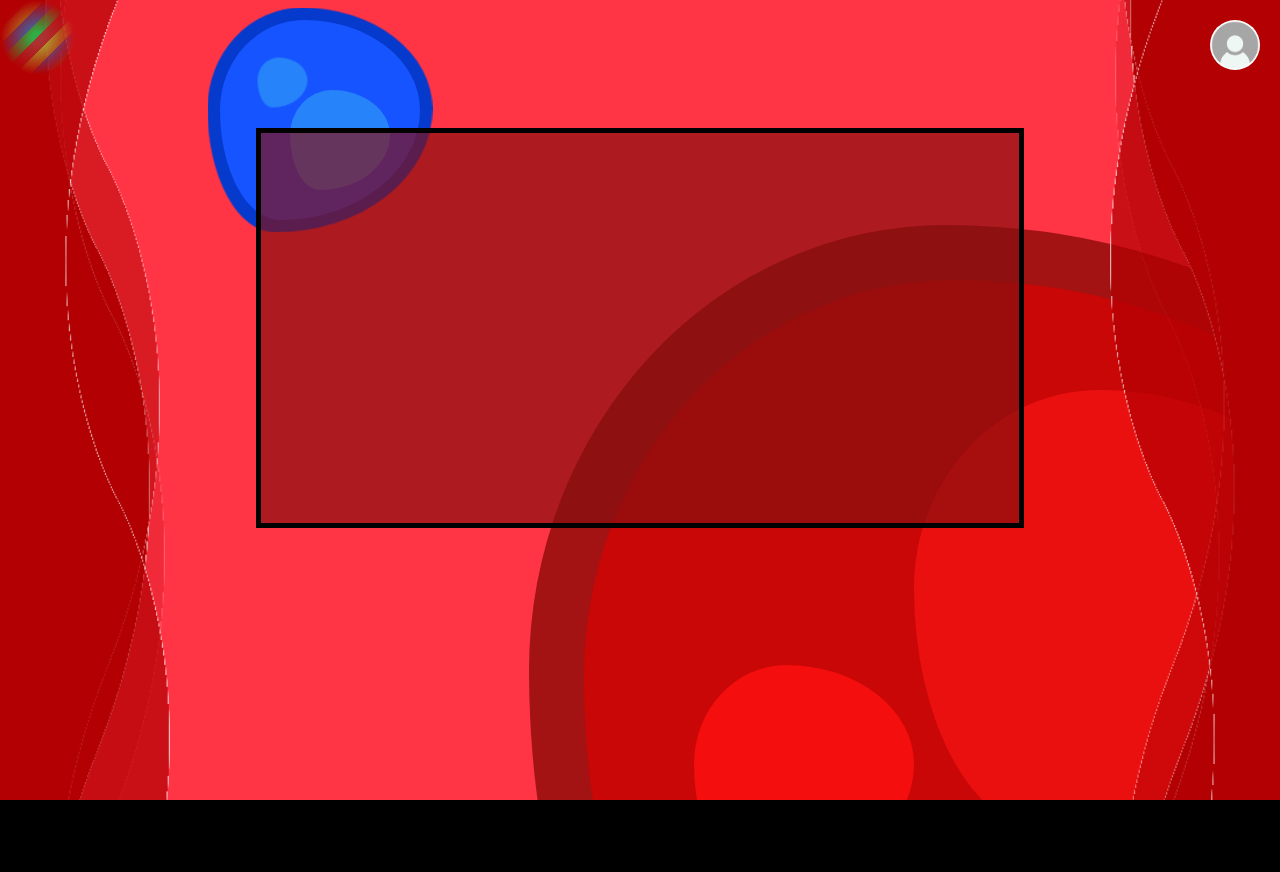
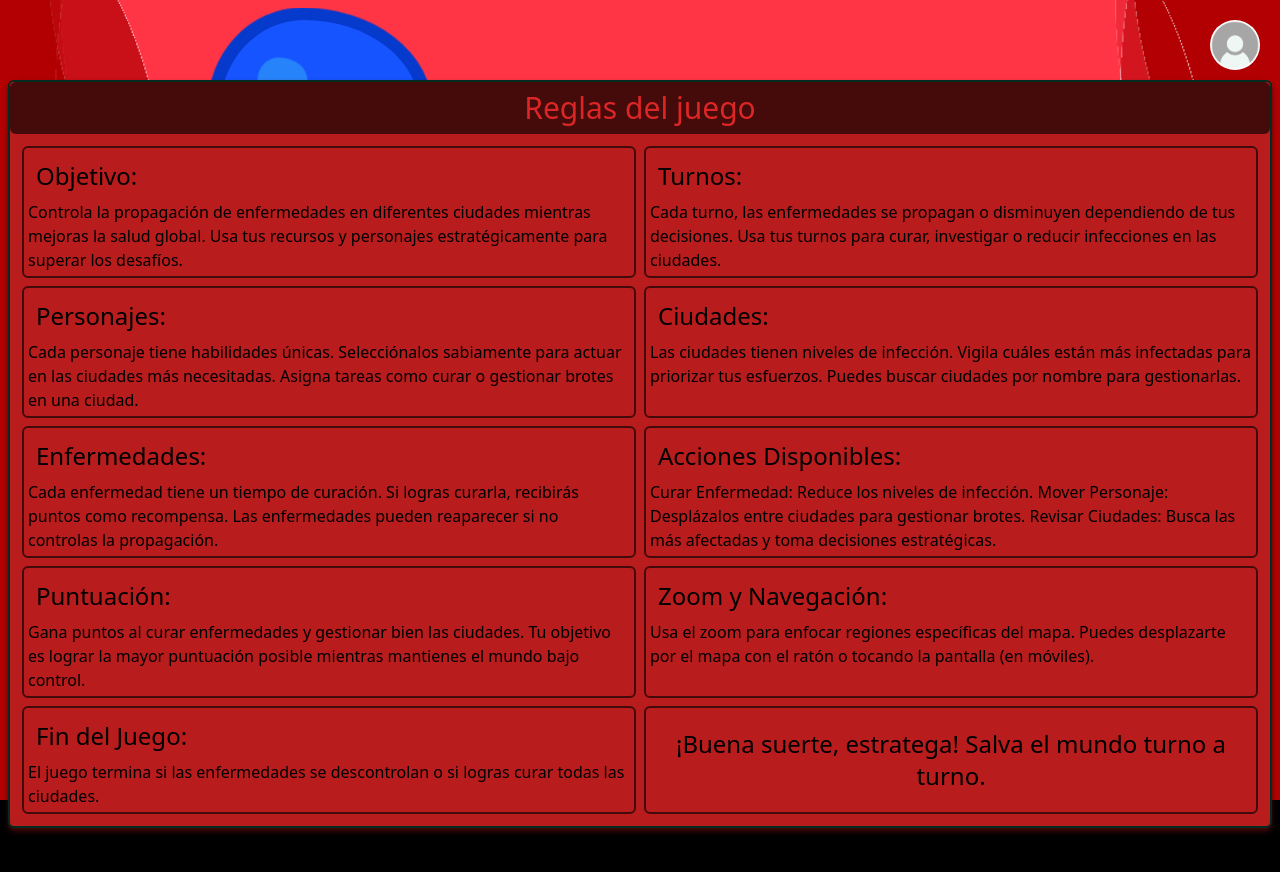
Before and after one commit to LucasWalica/Pandemic, an Angular app in the folder Pandemic18/: page /info in a window 1280 px wide. Shown: the top 872 px of the page. Before the commit the page ends 800 px from the top, so only its background shows below. Built offline with nearby package versions, Linux system fonts and the light colour scheme; sample sign-in values are in the browser's storage.

Commit message:
añadidas instrucciones

```diff
--- a/Pandemic18/src/app/components/informacion/informacion.component.css
+++ b/Pandemic18/src/app/components/informacion/informacion.component.css
@@ -1,33 +1,5 @@
-.panelinfo{
-  border: black solid 5px;
-  position: absolute;
-  transform: translate(-50%);
-  left: 50%;
-  background-color: #851010ab;
-  height: 50%;
-  margin-top: 10%;
-  margin-bottom: 10%;
-}
 
-.striped-div {
-  width: 75px; /* Ancho del div */
-  height: 75px; /* Altura del div */
-  background: repeating-linear-gradient(
-    -45deg, /* Ángulo de las líneas */
-    #ac3333, /* Color 1 */
-    #ac3333 10%, /* Final del Color 1 */
-    #30ac45 10%, /* Inicio del Color 2 */
-    #30ac45 20%, /* Final del Color 2 */
-    #346bb3 20%, /* Inicio del Color 3 */
-    #346bb3 30%, /* Final del Color 3 */
-    #acaa33 30%, /* Inicio del Color 4 */
-    #acaa33 40% /* Final del Color 4 */
-  );
-  border-radius: 100%;
-  mask-image: radial-gradient(circle, rgba(0, 0, 0, 1) 10%, rgba(0, 0, 0, 0) 70%);
-  -webkit-mask-image: radial-gradient(circle, rgba(0, 0, 0, 1) 10%, rgba(0, 0, 0, 0) 70%);
 
-}
 
 
 
--- a/Pandemic18/src/app/components/informacion/informacion.component.html
+++ b/Pandemic18/src/app/components/informacion/informacion.component.html
@@ -6,17 +6,13 @@
     </div>
 }
 
-<div class="panelinfo w-3/5">
-
-</div>
 
 <div class="atras">
 
 </div>
-<div class="striped-div"></div>
 
 
-<section class="relative">
+<section class="relative min-h-screen">
     <div class='air air1'></div>
     <div class='air air2'></div>
     <div class='air air3'></div>
@@ -37,3 +33,74 @@
         <div class="slider-thumb4a slider-thumb lg:block hidden"></div>
     </div>
 </section>
+
+
+
+<div class="border-2 rounded-md border-emerald-950 m-2 relative mt-20 shadow-md shadow-red-950 bg-red-700">
+    <h1 class="text-center text-3xl p-2 rounded-md text-red-600 bg-red-950">Reglas del juego</h1>
+    <div class="m-2 grid grid-cols-2 [&>*]:m-1 [&>*]:p-1 [&>*]:border-2 [&>*]:border-red-950 [&>*]:rounded-md">
+        <div>
+            <h1 class="m-2 text-2xl">
+                Objetivo:
+            </h1>
+            Controla la propagación de enfermedades en diferentes ciudades mientras mejoras la salud global. Usa tus recursos y personajes estratégicamente para superar los desafíos.
+        </div>
+        <div>
+            <h1 class="m-2 text-2xl">
+                Turnos:
+            </h1>
+            Cada turno, las enfermedades se propagan o disminuyen dependiendo de tus decisiones. Usa tus turnos para curar, investigar o reducir infecciones en las ciudades.
+        </div>
+        <div>
+            <h1 class="m-2 text-2xl">
+                Personajes:
+            </h1>
+            Cada personaje tiene habilidades únicas. Selecciónalos sabiamente para actuar en las ciudades más necesitadas.
+            Asigna tareas como curar o gestionar brotes en una ciudad.
+        </div>
+        <div>
+            <h1 class="m-2 text-2xl">
+                Ciudades:
+            </h1>
+            Las ciudades tienen niveles de infección. Vigila cuáles están más infectadas para priorizar tus esfuerzos.
+            Puedes buscar ciudades por nombre para gestionarlas.
+        </div>
+        <div>
+            <h1 class="m-2 text-2xl">
+                Enfermedades:
+            </h1>
+            Cada enfermedad tiene un tiempo de curación. Si logras curarla, recibirás puntos como recompensa.
+            Las enfermedades pueden reaparecer si no controlas la propagación.
+        </div>
+        <div>
+            <h1 class="m-2 text-2xl">
+                Acciones Disponibles:
+            </h1>
+            Curar Enfermedad: Reduce los niveles de infección.
+            Mover Personaje: Desplázalos entre ciudades para gestionar brotes.
+            Revisar Ciudades: Busca las más afectadas y toma decisiones estratégicas.
+        </div>
+        <div>
+            <h1 class="m-2 text-2xl">
+                Puntuación:
+            </h1>
+            Gana puntos al curar enfermedades y gestionar bien las ciudades. Tu objetivo es lograr la mayor puntuación posible mientras mantienes el mundo bajo control.
+        </div>
+        <div>
+            <h1 class="m-2 text-2xl">
+                Zoom y Navegación:
+            </h1>
+            Usa el zoom para enfocar regiones específicas del mapa.
+            Puedes desplazarte por el mapa con el ratón o tocando la pantalla (en móviles).
+        </div>
+        <div>
+            <h1 class="m-2 text-2xl">
+                Fin del Juego:
+            </h1>
+            El juego termina si las enfermedades se descontrolan o si logras curar todas las ciudades.
+        </div>
+        <h1 class="m-2 text-2xl text-center content-center">
+            ¡Buena suerte, estratega! Salva el mundo turno a turno.
+        </h1>
+    </div>
+</div>
--- a/Pandemic18/src/app/components/partida/partida.component.html
+++ b/Pandemic18/src/app/components/partida/partida.component.html
@@ -63,7 +63,7 @@
                 <div class="wrapper"  [ngStyle]="{'transform': 'scale(' + zoomLevel + ') translate(' + offsetX + 'px,' + offsetY + 'px)'}">
                     <img src="/mapa/mapa_mundo.png" class="w-full h-full object-cover unselectable" draggable="false" (dragstart)="false;">
                      @for (ciudad of partida.listCiudades; track ciudad) {
-                           <div (click)="showData(ciudad)" class="cursor-pointer absolute bg-blue-500 text-white rounded-full p-1 border-2 select-none"
+                           <div (click)="showData(ciudad)" class="z-30 cursor-pointer absolute bg-blue-500 text-white rounded-full p-1 border-2 select-none"
                             [ngStyle]="{
                                 'left.px': (ciudad.coordenadasX * scalingFactorX),
                                 'top.px': (ciudad.coordenadasY * scalingFactorY)}"
```
